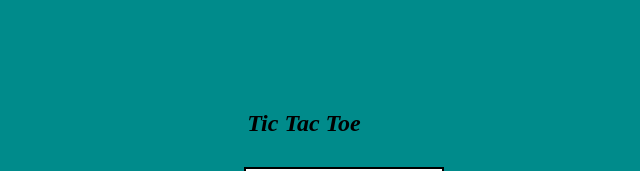
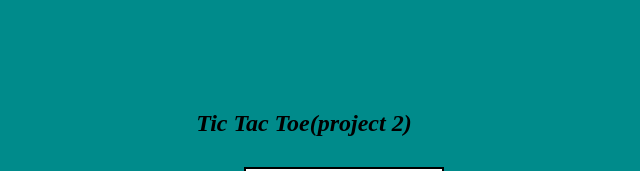
Before and after one commit to Subhamira/progamer, a plain HTML site: page tictactoeupdated.html in a window 1280 px wide. Shown: the top 171 px of the page, without its empty margins (336-976 px from the left). Drawn offline with Linux system fonts and the light colour scheme.

Commit message:
h2 changed

```diff
--- a/tictactoeupdated.html
+++ b/tictactoeupdated.html
@@ -1,4 +1,4 @@
-<!DOCTYPE>
+ <!DOCTYPE>
 	<html>
 		<head>
 		 	<script src="jquery.js"></script>
@@ -6,7 +6,7 @@
 		 	<script src="tictactoeupdated.js" > </script>
 		</head>
 		<body>
-			<h2>Tic Tac Toe</h2>
+			<h2>Tic Tac Toe(project 2)</h2>
 			<table>
 				<tr>
 			 	<th class="box" data-x=0 data-y=0></th>
```
